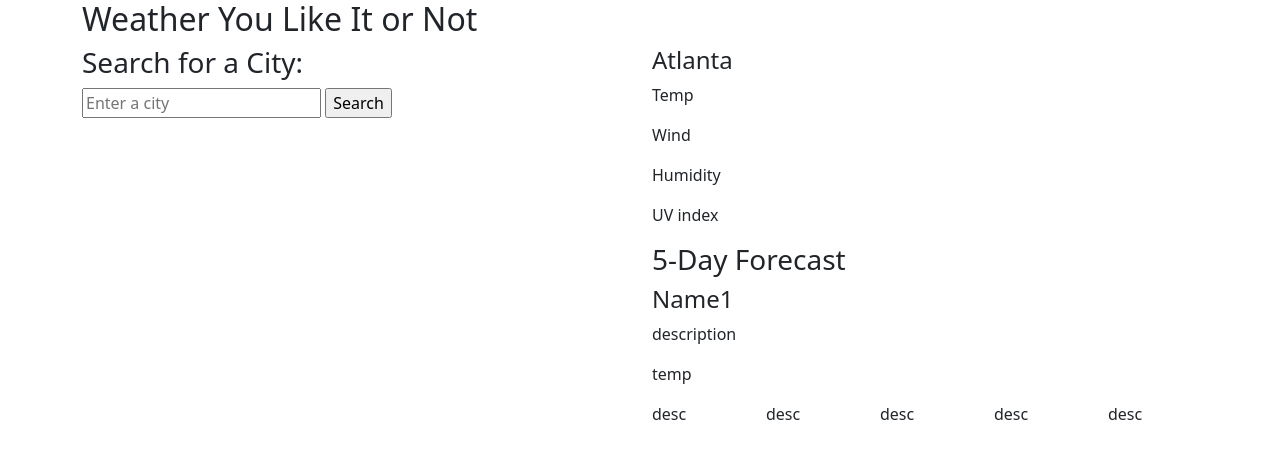
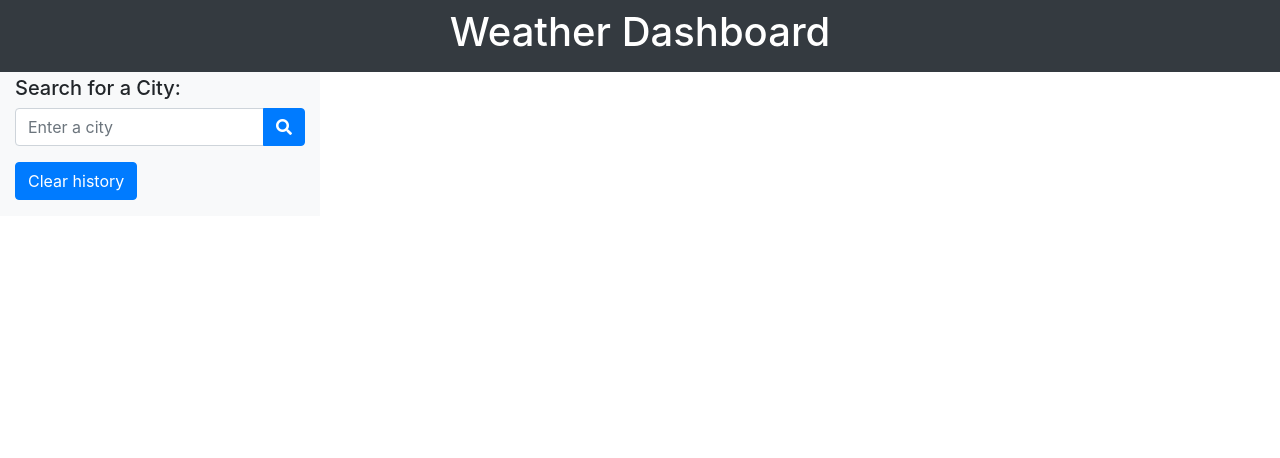
Before and after one commit to Kadargo63/weather-or-not, a plain HTML site: page index.html in a window 1280 px wide. Drawn offline with nearby package versions, Linux system fonts and the light colour scheme.

Commit message:
updated index to include bootstrap

```diff
--- a/index.html
+++ b/index.html
@@ -1,92 +1,66 @@
 <!DOCTYPE html>
 <html lang="en">
+
 <head>
     <meta charset="UTF-8">
-    <meta http-equiv="X-UA-Compatible" content="IE=edge">
     <meta name="viewport" content="width=device-width, initial-scale=1.0">
-    <link rel="stylesheet" href="assets/style.css">
-    <title>Weather Or Not</title>
+    <meta http-equiv="X-UA-Compatible" content="ie=edge">
+    <link rel="stylesheet" href="https://stackpath.bootstrapcdn.com/bootstrap/4.3.1/css/bootstrap.min.css" crossorigin="anonymous">
+    <link rel="stylesheet" href="https://cdnjs.cloudflare.com/ajax/libs/font-awesome/5.11.2/css/all.min.css">
+    <title>Weather Dashboard</title>
 </head>
+
 <body>
-    <div class="container">
+    <header class="container-fluid text-center text-white bg-dark p-2">
+        <h1>Weather Dashboard</h1>
+    </header>
+
+    <div class="container-fluid">
         <div class="row">
-             <h2>Weather You Like It or Not</h2>
-        </div>
-        <div class="row">
-            <div class="col">
-
-                <div class="input">
-                    <h3>Search for a City:</h3>
-                    <input type="text" class="inputValue" placeholder="Enter a city">
-                    <input type="submit" value="Search" class="button">
+            <div class="col-lg-3 bg-light">
+                <h5 class="mt-1">Search for a City:</h5>
+                <div class="input-group mb-3">
+                    <input id="enter-city" type="text" class="form-control" placeholder="Enter a city" aria-label="Enter a city">
+                    <div class="input-group-append">
+                        <button class="btn btn-primary" type="button" id="search-button">
+                            <i class="fas fa-search"></i>
+                        </button>
+                    </div>
                 </div>
+                <button class="btn btn-primary mb-3" type="button" id="clear-history">Clear history</button>
+                <form id="history"></form>
             </div>
-
-            <div class="col">
-                <div class="row">
-                    <h4>Atlanta</h4>
-                    <p>Temp</p>
-                    <p>Wind</p>
-                    <p>Humidity</p>
-                    <p>UV index</p>
+            <div class="col-lg-9">
+                <div class="row mr-0">
+                    <div class="col-lg-11 card m-3 d-none" id="today-weather">
+                        <div class="card-body">
+                            <h3 id="city-name" class="city-name align-middle"></h3>
+                            <img id="current-pic" alt="">
+                            <p id="temperature"></p>
+                            <p id="humidity"></p>
+                            <p id="wind-speed"></p>
+                            <p id="UV-index"></p>
+                        </div>
+                    </div>
+                </div>
+                <div class="row d-none" id="fiveday-header">
+                    <div class="col-12">
+                        <h3>5-Day Forecast</h3>
+                    </div>
                 </div>
                 <div class="row">
-                    <div class="col"></div>
-                    <h3>5-Day Forecast</h3>
-                    <div class="display">
-                        <h4 class="name">Name1</h4>
-                        <p class="desc">description</p>
-                        <p class="temp">temp</p>
-                    </div>
-
-                    <div class="col">
-                        <div id="weather" class="day2">
-                            <div id="description">desc</div>
-                            <h1 id="temp"></h1>
-                            <div id="location"></div>
-                        </div>
-                    </div>
-
-                    <div class="col">
-                        <div id="weather" class="day3">
-                            <div id="description">desc</div>
-                            <h1 id="temp"></h1>
-                            <div id="location"></div>
-                        </div>
-                    </div>
-
-                    <div class="col">
-                        <div id="weather" class="day4">
-                            <div id="description">desc</div>
-                            <h1 id="temp"></h1>
-                            <div id="location"></div>
-                        </div>
-                    </div>
-
-                    <div class="col">
-                        <div id="weather" class="day5">
-                            <div id="description">desc</div>
-                            <h1 id="temp"></h1>
-                            <div id="location"></div>
-                        </div>
-                    </div>
-
-                    <div class="col">
-                        <div id="weather" class="day6">
-                            <div id="description">desc</div>
-                            <h1 id="temp"></h1>
-                            <div id="location"></div>
-                        </div>
-                    </div>
-
+                    <div class="col-md-2 forecast bg-primary text-white m-2 rounded"></div>
+                    <div class="col-md-2 forecast bg-primary text-white m-2 rounded"></div>
+                    <div class="col-md-2 forecast bg-primary text-white m-2 rounded"></div>
+                    <div class="col-md-2 forecast bg-primary text-white m-2 rounded"></div>
+                    <div class="col-md-2 forecast bg-primary text-white m-2 rounded"></div>
                 </div>
             </div>
         </div>
     </div>
 
-    <script src="assets/script.js"></script>
-    <link href="https://cdn.jsdelivr.net/npm/bootstrap@5.1.1/dist/css/bootstrap.min.css" rel="stylesheet" integrity="sha384-F3w7mX95PdgyTmZZMECAngseQB83DfGTowi0iMjiWaeVhAn4FJkqJByhZMI3AhiU" crossorigin="anonymous">
-    <script src="https://cdn.jsdelivr.net/npm/bootstrap@5.1.1/dist/js/bootstrap.bundle.min.js" integrity="sha384-/bQdsTh/da6pkI1MST/rWKFNjaCP5gBSY4sEBT38Q/9RBh9AH40zEOg7Hlq2THRZ" crossorigin="anonymous"></script>
+    <script src="https://unpkg.com/axios/dist/axios.min.js"></script>
+    <script src="./assets/js/script.js"></script>
+</body>
 
-</body>
 </html>
```
